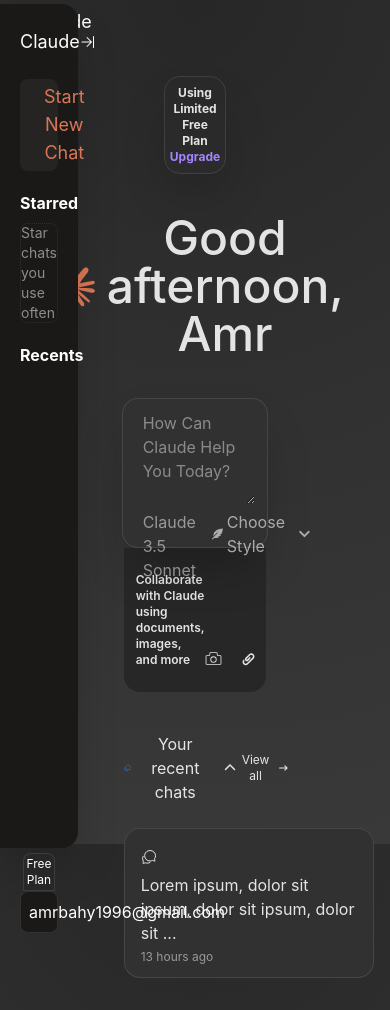
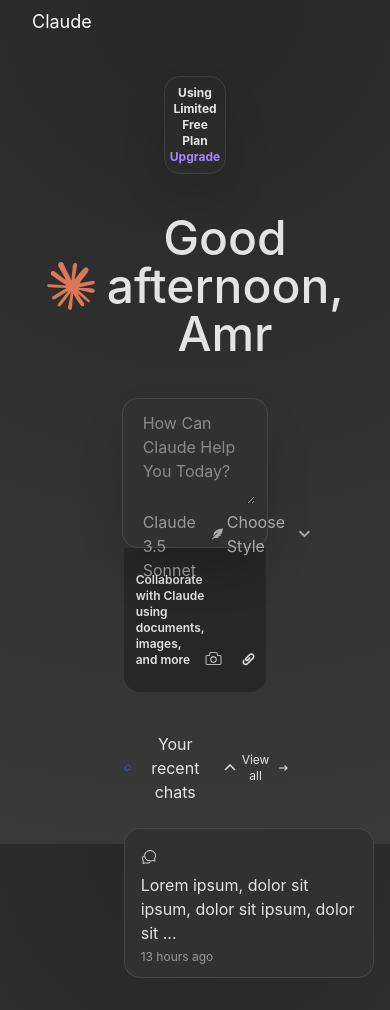
Before and after one commit to amrrashor/claude-clone, a React (Vite) app: page / in a window 390 px wide. Built offline with nearby package versions, Linux system fonts and the light colour scheme.

Commit message:
fix issues

```diff
--- a/src/components/CustomTextArea/CustomTextArea.tsx
+++ b/src/components/CustomTextArea/CustomTextArea.tsx
@@ -6,7 +6,7 @@
 import ChatSlice from '../../store/Chat/Chat.slice';
 import { useNavigate } from 'react-router';
 import ResponseStyle from '../ResponseStyle/ResponseStyle';
-const CustomTextArea = ({setShowModal}: {setShowModal?: any}) => {
+const CustomTextArea = ({setShowModal, setChatHistory}: {setShowModal?: any, setChatHistory?:any}) => {
     const {title} = useSelector((state:any) => state.chat);
     const dispatch = useDispatch();
     const navigate = useNavigate();
@@ -25,7 +25,7 @@
 
     const handleSubmit = () => {
         if (title.trim()) {
-            setShowModal(false);
+            setShowModal && setShowModal(false);
             navigate(`/chat/${title}`);
             dispatch(ChatSlice.actions.setIsloading(true));
         }
--- a/src/components/Layout/Layout.tsx
+++ b/src/components/Layout/Layout.tsx
@@ -14,7 +14,7 @@
 import { useNavigate } from "react-router";
 import CodeWindow from "../CodeWindow/CodeWindow";
 import NewChatModal from "../NewChatModal/NewChatModal";
-
+import { IoIosMenu } from "react-icons/io";
 const Layout = ({children} : {children:any}) => {
     const location  = useLocation()
     const chatPageIndicator = location.pathname.split("/")[1];
@@ -83,10 +83,12 @@
 
             <div
                 onMouseLeave={() => !isPinned && setShowSideDrawer(false)}
-                className={` rounded-br-2xl rounded-tr-2xl top-1 bottom-10 ease-in-out pointer-events-auto z-50 bg-[#1a1918] fixed  left-0 h-full w-1/5 text-white p-5 shadow-2xl  transition-transform duration-500 ${showSideDrawer ? "translate-x-0" : "-translate-x-full"}`}
+                className={`hidden lg:hidden xl:block rounded-br-2xl rounded-tr-2xl top-1 bottom-10 ease-in-out pointer-events-auto z-50 bg-[#1a1918] fixed  left-0 h-full w-1/5 text-white p-5 shadow-2xl  transition-transform duration-500 ${showSideDrawer ? "translate-x-0" : "-translate-x-full"}`}
             >
                 <SideDrawer setShowModal={setShowModal} togglePinDrawer={togglePinDrawer} isPinned={isPinned} />
             </div>
+
+
             <div className="flex justify-center items-start">
                 {children}
                 {chatControl && <ChatControl />}
--- a/src/components/sideDrawer/SideDrawer.tsx
+++ b/src/components/sideDrawer/SideDrawer.tsx
@@ -40,7 +40,7 @@
                 )}
             </div>
 
-            <div className="mt-5 h-full">
+            <div className="mt-5">
                 <h4 className="font-bold mb-3">Recents</h4>
                 {title && (
                     <div onClick={navigateToChat} className="flex items-center mb-3 cursor-pointer ">
@@ -50,13 +50,13 @@
                 )}
                 {title && <div className="text-sm font-bold flex items-center cursor-pointer">View All <FaArrowRightLong className="ml-2 text-xs" /></div>}
             </div>
-
-            <div className="mb-10 text-center w-full flex justify-end pb-20 flex-col h-full">
+            <div className="h-full"></div>
+            <div className="text-center w-full flex flex-col ">
                 <div className="bg-[#282727] w-10/12 text-xs p-[2px] mx-auto rounded-tl-lg rounded-tr-lg border border-solid border-[rgba(255,255,255,0.1)]">Free Plan</div>
                 <div className="bg-[#1a1918] rounded-lg p-2 border border-solid border-[rgba(255,255,255,0.1)]">amrbahy1996@gmail.com</div>
             </div>
 
-            <div className="flex justify-between items-end mt-1 text-xs">
+            <div className=" mt-1 flex justify-between items-end text-xs ">
                 <div className="text-white font-bold tracking-tighter">AA</div>
                 <div className="font-bold flex justify-center items-center">
                     <FaRegQuestionCircle className="mr-1" />
--- a/src/pages/Chat/Chat.tsx
+++ b/src/pages/Chat/Chat.tsx
@@ -17,8 +17,6 @@
 import { startScreenShare } from "../../helpers/helpers";
 const Chat = () => {
     const dispatch = useDispatch();
-    // eslint-disable-next-line @typescript-eslint/no-explicit-any
-
     const [showLabels, setShowLabels] = useState(false);
     const [userInput, setUserInput] = useState("");
     const [messages, setMessages] = useState<string[]>([]);
@@ -65,6 +63,7 @@
 
     useEffect(() => {
         if(isLoadingQuestion) {
+            setMessages([]);
             let timer = setTimeout(() => {
                 setLoading(false);
                 dispatch(ChatActons.setIsloading(false));
@@ -98,7 +97,7 @@
         setPreview(null);
         setSelectedFile(null)
     };
-
+    console.log({messages})
     return (
         isLoading || isLoadingQuestion  ? <Loader />
         :
```
